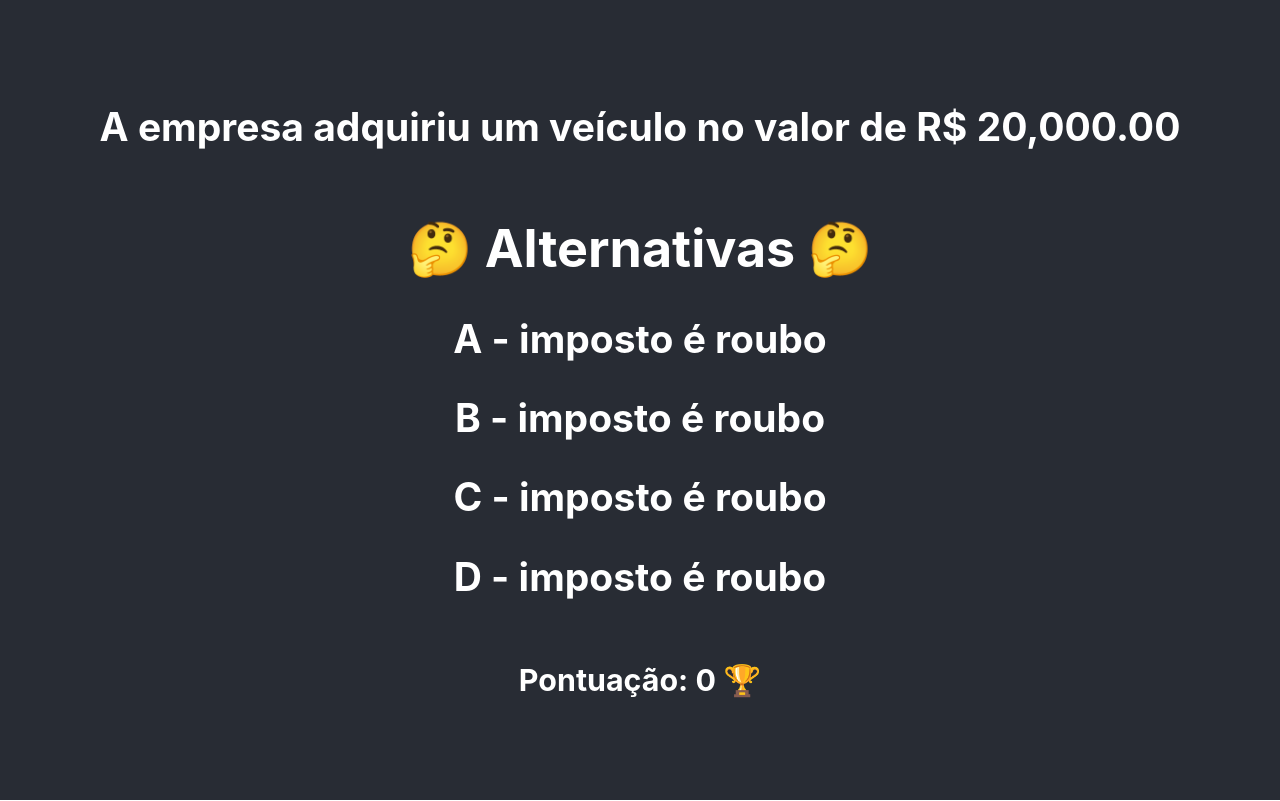
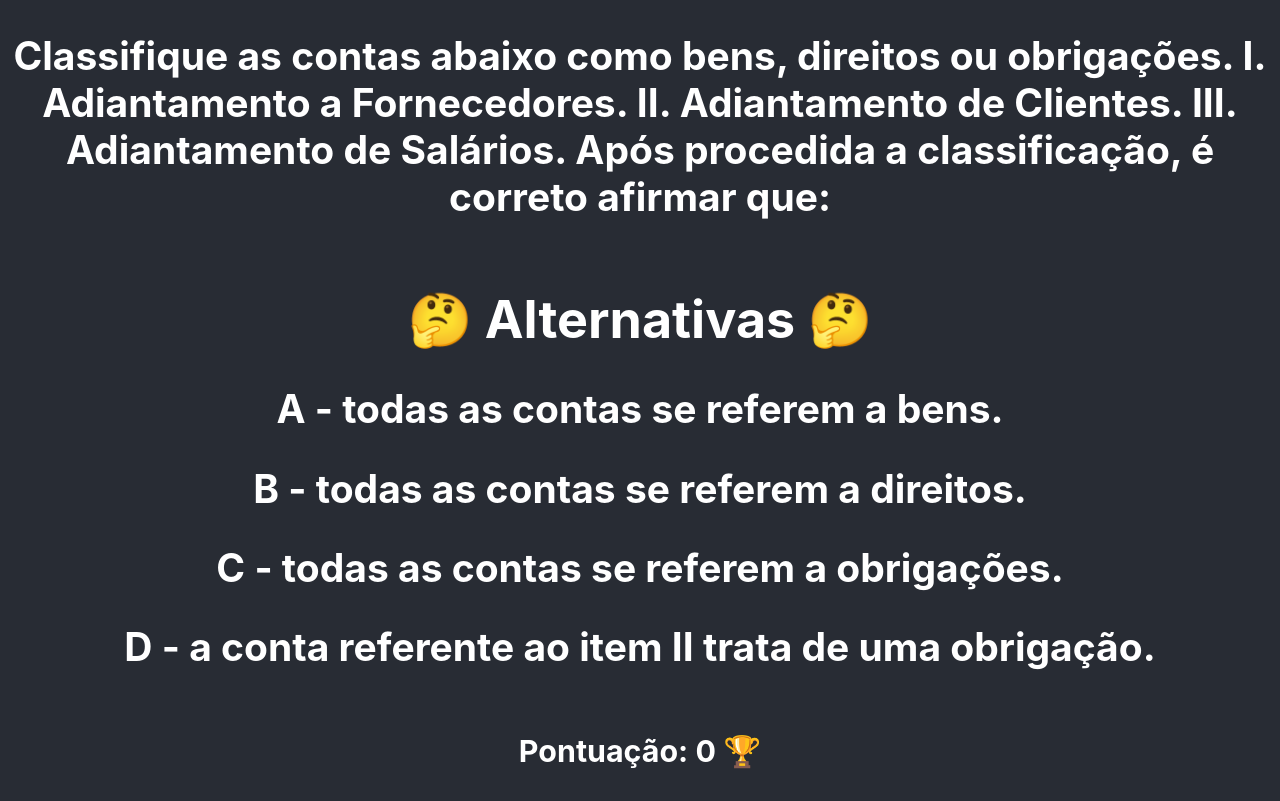
Before and after one commit to lucas-dolsan/razonetes, a React (Create React App) app: page / in a window 1280 px wide. Built offline with nearby package versions, Linux system fonts and the light colour scheme.

Commit message:
questões

```diff
--- a/src/App.js
+++ b/src/App.js
@@ -34,75 +34,98 @@ export default class App extends Component {
       perguntas: [
         {
           id: 1,
-          texto: "A empresa adquiriu um veículo no valor de R$ 20,000.00 ",
+          texto: "Classifique as contas abaixo como bens, direitos ou obrigações. I. Adiantamento a Fornecedores. II. Adiantamento de Clientes. III. Adiantamento de Salários. Após procedida a classificação, é correto afirmar que:",
           alternativas: [
-            { texto: 'A - imposto é roubo', opcao: alternativaTypes.A },
-            { texto: 'B - imposto é roubo', opcao: alternativaTypes.B },
-            { texto: 'C - imposto é roubo', opcao: alternativaTypes.C },
-            { texto: 'D - imposto é roubo', opcao: alternativaTypes.D },
+            { texto: 'A - todas as contas se referem a bens.', opcao: alternativaTypes.A },
+            { texto: 'B - todas as contas se referem a direitos.', opcao: alternativaTypes.B },
+            { texto: 'C - todas as contas se referem a obrigações.', opcao: alternativaTypes.C },
+            { texto: 'D - a conta referente ao item II trata de uma obrigação.', opcao: alternativaTypes.D },
+          ],
+          alternativaCorreta: alternativaTypes.D,
+          pontos: 10
+        },
+
+        {
+          id: 2,
+          texto: "Assinale a opção correta.",
+          alternativas: [
+            { texto: 'A - A contabilização feita ao mesmo tempo a débito de duas contas e a crédito de apenas uma conta caracteriza um lançamento de terceira fórmula.', opcao: alternativaTypes.A },
+            { texto: 'B - O lançamento contábil efetuado a débito de uma conta de despesa aumentará o patrimônio líquido, pois a conta representa um consumo de riquezas.', opcao: alternativaTypes.B },
+            { texto: 'C - A contabilização feita ao mesmo tempo a débito de duas contas e a crédito de apenas uma conta caracteriza o registro de um fato administrativo aumentativo.', opcao: alternativaTypes.C },
+            { texto: 'D - O lançamento contábil efetuado a crédito de uma conta de receita aumentará o patrimônio líquido, pois a conta representa uma redução de consumo.', opcao: alternativaTypes.D },
           ],
           alternativaCorreta: alternativaTypes.A,
           pontos: 10
         },
-        {
-          id: 2,
-          texto: "A empresa adquiriu um anão malabarista no valor de R$ 5,000.00 ",
-          alternativas: [
-            { texto: 'A - imposto é roubo', opcao: alternativaTypes.A },
-            { texto: 'B - imposto é roubo', opcao: alternativaTypes.B },
-            { texto: 'C - imposto é roubo', opcao: alternativaTypes.C },
-            { texto: 'D - imposto é roubo', opcao: alternativaTypes.D },
-          ],
-          alternativaCorreta: alternativaTypes.C,
-          pontos: 15
-        },
+
         {
           id: 3,
-          texto: "A empresa foi assaltada, os assaltantes esvaziaram o caixa que continha R$ 1,500.00 ",
+          texto: "Um lançamento a crédito da conta Aluguéis a Pagar, se não for de estorno, representa:",
           alternativas: [
-            { texto: 'A - imposto é roubo', opcao: alternativaTypes.A },
-            { texto: 'B - imposto é roubo', opcao: alternativaTypes.B },
-            { texto: 'C - imposto é roubo', opcao: alternativaTypes.C },
-            { texto: 'D - imposto é roubo', opcao: alternativaTypes.D },
+            { texto: 'A - Um aumento do patrimônio líquido', opcao: alternativaTypes.A },
+            { texto: 'B - Um aumento do ativo', opcao: alternativaTypes.B },
+            { texto: 'C - Um decréscimo do ativo', opcao: alternativaTypes.C },
+            { texto: 'D - Uma redução do patrimônio líquido', opcao: alternativaTypes.D },
+            { texto: 'E - Um acréscimo no passivo. ', opcao: alternativaTypes.E },
+          ],
+          alternativaCorreta: alternativaTypes.E,
+          pontos: 10
+        },
+
+        {
+          id: 4,
+          texto: "O patrimônio de uma empresa era constituído da seguinte forma: Caixa R$ 300.000; Fornecedores R$ 75.000 e Capital Social R$ 225.000. Durante o exercício social em questão, foram realizadas as seguintes operações: 1.	Aquisição de um veículo para uso próprio, a prazo: R$ 30.000 2.	Compra de mercadorias, a vista R$ 100.000 3.	Vendas de mercadorias, a prazo R$ 150.000 com lucro de R$ 50.000 4.	Despesas Administrativas, a dinheiro R$ 25.000.",
+          alternativas: [
+            { texto: 'A - Ativo = R$ 324.000; Passivo = R$ 90.000 e Patrimônio Líquido = R$ 215.000', opcao: alternativaTypes.A },
+            { texto: 'B - Ativo = R$ 310.000; Passivo = R$ 90.000 e Patrimônio Líquido = R$ 225.000', opcao: alternativaTypes.B },
+            { texto: 'C - Ativo = R$ 315.000; Passivo = R$ 90.000 e Patrimônio Líquido = R$ 235.000', opcao: alternativaTypes.C },
+            { texto: 'D - Ativo = R$ 355.000; Passivo = R$ 105.000 e Patrimônio Líquido = R$ 250.000', opcao: alternativaTypes.D },
+            { texto: 'Ativo = R$ 320.000; Passivo = R$ 90.000 e Patrimônio Líquido = R$ 255.000', opcao: alternativaTypes.E },
           ],
           alternativaCorreta: alternativaTypes.D,
-          pontos: 20
-        },
-        {
-          id: 4,
-          texto: "A empresa adquiriu um veículo no valor de R$ 20,000.00 ",
-          alternativas: [
-            { texto: 'A - imposto é roubo', opcao: alternativaTypes.A },
-            { texto: 'B - imposto é roubo', opcao: alternativaTypes.B },
-            { texto: 'C - imposto é roubo', opcao: alternativaTypes.C },
-            { texto: 'D - imposto é roubo', opcao: alternativaTypes.D },
-          ],
-          alternativaCorreta: alternativaTypes.A,
           pontos: 10
         },
+
+
         {
           id: 5,
-          texto: "A empresa adquiriu um anão malabarista no valor de R$ 5,000.00 ",
+          texto: "Os saldos das contas Caixa e Bancos no dia 1º do mês eram, respectivamente, de R$ 7.000,00 e R$ 74.000,00. •	Foram feitos saques em conta-corrente bancária no valor de R$ 58.000,00, em dinheiro; •	Foram feitos depósitos bancários no montante de R$ 50.000,00; •	Não foram feitos outros créditos na conta Caixa; •	No dia 31, o saldo da conta Caixa era de R$ 15.000,00. É correto afirmar que os valores: (1) total de débitos feitos no período à conta Caixa e (2) saldo da conta Bancos eram, no dia 31, respectivamente, de:",
           alternativas: [
-            { texto: 'A - imposto é roubo', opcao: alternativaTypes.A },
-            { texto: 'B - imposto é roubo', opcao: alternativaTypes.B },
-            { texto: 'C - imposto é roubo', opcao: alternativaTypes.C },
-            { texto: 'D - imposto é roubo', opcao: alternativaTypes.D },
+            { texto: 'A - Ativo = R$ 324.000; Passivo = R$ 90.000 e Patrimônio Líquido = R$ 215.000', opcao: alternativaTypes.A },
+            { texto: 'B - Ativo = R$ 310.000; Passivo = R$ 90.000 e Patrimônio Líquido = R$ 225.000', opcao: alternativaTypes.B },
+            { texto: 'C - Ativo = R$ 315.000; Passivo = R$ 90.000 e Patrimônio Líquido = R$ 235.000', opcao: alternativaTypes.C },
+            { texto: 'D - Ativo = R$ 355.000; Passivo = R$ 105.000 e Patrimônio Líquido = R$ 250.000', opcao: alternativaTypes.D },
+            { texto: 'Ativo = R$ 320.000; Passivo = R$ 90.000 e Patrimônio Líquido = R$ 255.000', opcao: alternativaTypes.E },
           ],
-          alternativaCorreta: alternativaTypes.C,
-          pontos: 15
+          alternativaCorreta: alternativaTypes.D,
+          pontos: 10
         },
+
+
         {
           id: 6,
-          texto: "A empresa foi assaltada, os assaltantes esvaziaram o caixa que continha R$ 1,500.00 ",
+          texto: "Uma das atividades iniciais para a elaboração da contabilidade é a planificação das contas necessárias à revelação de todos os componentes patrimoniais, bem como suas variações. Este planejamento denomina-se:",
           alternativas: [
-            { texto: 'A - imposto é roubo', opcao: alternativaTypes.A },
-            { texto: 'B - imposto é roubo', opcao: alternativaTypes.B },
-            { texto: 'C - imposto é roubo', opcao: alternativaTypes.C },
-            { texto: 'D - imposto é roubo', opcao: alternativaTypes.D },
+            { texto: 'A - Demonstrações financeiras ', opcao: alternativaTypes.A },
+            { texto: 'B - Plano de diretrizes orçamentárias', opcao: alternativaTypes.B },
+            { texto: 'C - Plano de metas', opcao: alternativaTypes.C },
+            { texto: 'D - Plano de contas.', opcao: alternativaTypes.D },
           ],
           alternativaCorreta: alternativaTypes.D,
-          pontos: 20
+          pontos: 10
+        },
+
+        {
+          id: 7,
+          texto: "Um lançamento em que ocorre um crédito a clientes e um débito a caixa corresponde ao registro do seguinte fato administrativo:",
+          alternativas: [
+            { texto: 'A - O cliente pagou uma duplicata no banco.', opcao: alternativaTypes.A },
+            { texto: 'B - O cliente pagou uma duplicata ainda não vencida.', opcao: alternativaTypes.B },
+            { texto: 'C - O cliente liquidou suas dívidas com a empresa.', opcao: alternativaTypes.C },
+            { texto: 'D - Houve um pagamento de clientes com ingresso do valor correspondente no caixa da empresa.', opcao: alternativaTypes.D },
+          ],
+          alternativaCorreta: alternativaTypes.D,
+          pontos: 10
         },
       ],
     }
```
